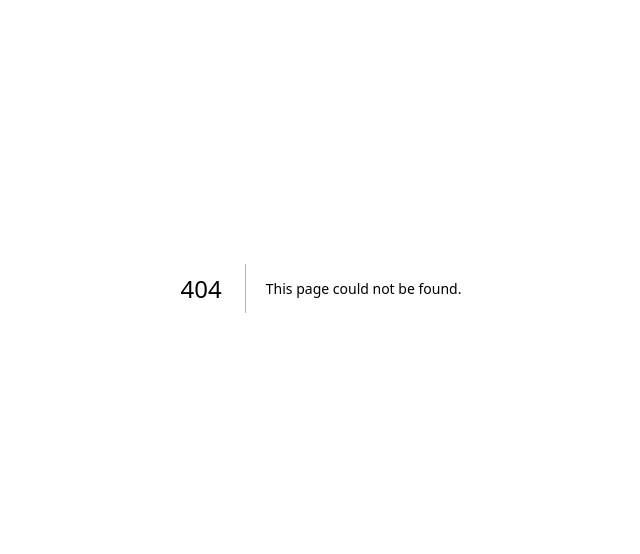
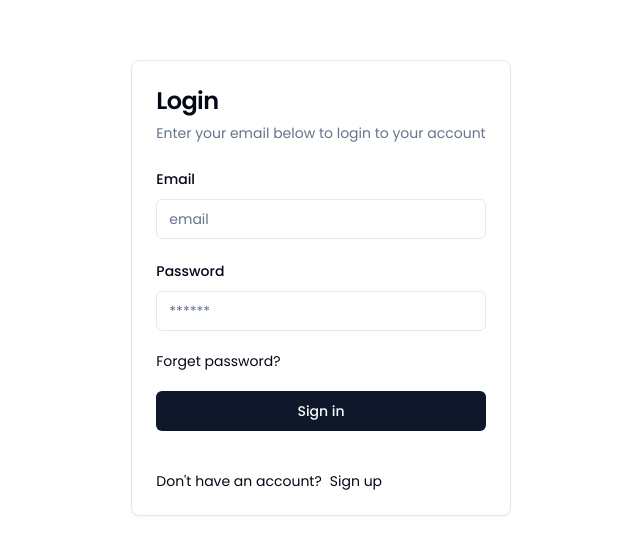
Before and after one commit to Saeed-Altout/HB3S-client, a Next.js app: page /auth/login in a window 1280 px wide. Before the commit this address had no page. Shown: the part 112-666 px from the top of the page, without its empty margins (319-959 px from the left). Built offline with nearby package versions, Linux system fonts and the light colour scheme.

Commit message:
create card-form, login-form, field-form components and completed build login page.

```diff
--- /dev/null
+++ b/app/auth/(routes)/login/page.tsx
@@ -0,0 +1,5 @@
+import { LoginForm } from "@/components/auth/login-form";
+
+export default function LoginPage() {
+  return <LoginForm />;
+}
--- /dev/null
+++ b/app/auth/layout.tsx
@@ -0,0 +1,11 @@
+export default function AuthLayout({
+  children,
+}: Readonly<{
+  children: React.ReactNode;
+}>) {
+  return (
+    <div className="h-full w-full flex items-center justify-center">
+      {children}
+    </div>
+  );
+}
--- /dev/null
+++ b/components/auth/card-form.tsx
@@ -0,0 +1,46 @@
+import Link from "next/link";
+
+import {
+  Card,
+  CardContent,
+  CardDescription,
+  CardFooter,
+  CardHeader,
+  CardTitle,
+} from "@/components/ui/card";
+
+interface CardFormProps {
+  title: string;
+  description: string;
+  buttonLabel: string;
+  buttonHref: string;
+  buttonDescription: string;
+  children: React.ReactNode;
+}
+
+export const CardForm = ({
+  title,
+  description,
+  children,
+  buttonLabel,
+  buttonHref,
+  buttonDescription,
+}: CardFormProps) => {
+  return (
+    <Card className="mx-auto max-w-sm">
+      <CardHeader>
+        <CardTitle className="text-2xl">{title}</CardTitle>
+        <CardDescription>{description}</CardDescription>
+      </CardHeader>
+      <CardContent>{children}</CardContent>
+      <CardFooter>
+        <div className="mt-4 text-center text-sm">
+          {buttonDescription}
+          <Link href={buttonHref} className="ml-2 hover:underline">
+            {buttonLabel}
+          </Link>
+        </div>
+      </CardFooter>
+    </Card>
+  );
+};
--- /dev/null
+++ b/components/auth/field-form.tsx
@@ -0,0 +1,65 @@
+"use client";
+
+import { Control } from "react-hook-form";
+import { FieldType } from "@/config";
+
+import {
+  FormControl,
+  FormField,
+  FormItem,
+  FormLabel,
+  FormMessage,
+} from "@/components/ui/form";
+import { Input } from "@/components/ui/input";
+
+interface FieldFormProps {
+  control: Control<any>;
+  fieldType: FieldType;
+  name: string;
+  type: string;
+  label?: string;
+  placeholder?: string;
+  isLoading?: boolean;
+}
+
+export const FieldForm = (props: FieldFormProps) => {
+  const { control, fieldType, name, label } = props;
+
+  const renderField = (
+    fieldType: FieldType,
+    field: any,
+    props: FieldFormProps
+  ) => {
+    const { type, placeholder, isLoading } = props;
+
+    switch (fieldType) {
+      case FieldType.INPUT:
+        return (
+          <FormControl>
+            <Input
+              type={type}
+              placeholder={placeholder}
+              disabled={isLoading}
+              {...field}
+            />
+          </FormControl>
+        );
+      default:
+        break;
+    }
+  };
+
+  return (
+    <FormField
+      control={control}
+      name={name}
+      render={({ field }) => (
+        <FormItem>
+          <FormLabel>{label}</FormLabel>
+          {renderField(fieldType, field, props)}
+          <FormMessage />
+        </FormItem>
+      )}
+    />
+  );
+};
--- /dev/null
+++ b/components/auth/login-form.tsx
@@ -0,0 +1,72 @@
+"use client";
+
+import Link from "next/link";
+
+import { zodResolver } from "@hookform/resolvers/zod";
+import { useForm } from "react-hook-form";
+import * as z from "zod";
+
+import { Form } from "@/components/ui/form";
+import { Button } from "@/components/ui/button";
+
+import { CardForm } from "@/components/auth/card-form";
+import { FieldForm } from "@/components/auth/field-form";
+
+import { loginSchema } from "@/schemas";
+import { FieldType } from "@/config";
+
+export function LoginForm() {
+  const form = useForm<z.infer<typeof loginSchema>>({
+    resolver: zodResolver(loginSchema),
+    defaultValues: {
+      email: "",
+      password: "",
+    },
+  });
+
+  const onSubmit = (values: z.infer<typeof loginSchema>) => {
+    console.log(values);
+  };
+
+  return (
+    <CardForm
+      title="Login"
+      description="Enter your email below to login to your account"
+      buttonHref="/register"
+      buttonLabel="Sign up"
+      buttonDescription="Don't have an account?"
+    >
+      <Form {...form}>
+        <form onSubmit={form.handleSubmit(onSubmit)} className="space-y-5">
+          <FieldForm
+            name="email"
+            type="email"
+            label="Email"
+            placeholder="email"
+            control={form.control}
+            fieldType={FieldType.INPUT}
+            isLoading={false}
+          />
+          <FieldForm
+            name="password"
+            type="password"
+            label="Password"
+            placeholder="******"
+            control={form.control}
+            fieldType={FieldType.INPUT}
+            isLoading={false}
+          />
+          <Link
+            href="/auth/reset-password"
+            className="text-sm hover:underline block"
+          >
+            Forget password?
+          </Link>
+          <Button disabled={false} type="submit" className="w-full">
+            Sign in
+          </Button>
+        </form>
+      </Form>
+    </CardForm>
+  );
+}
--- /dev/null
+++ b/config/index.ts
@@ -0,0 +1,3 @@
+export enum FieldType {
+  INPUT = "input",
+}
--- /dev/null
+++ b/schemas/index.ts
@@ -0,0 +1,10 @@
+import * as z from "zod";
+
+export const loginSchema = z.object({
+  email: z.string().min(1, {
+    message: "Email is required.",
+  }),
+  password: z.string().min(1, {
+    message: "Password is required.",
+  }),
+});
```
